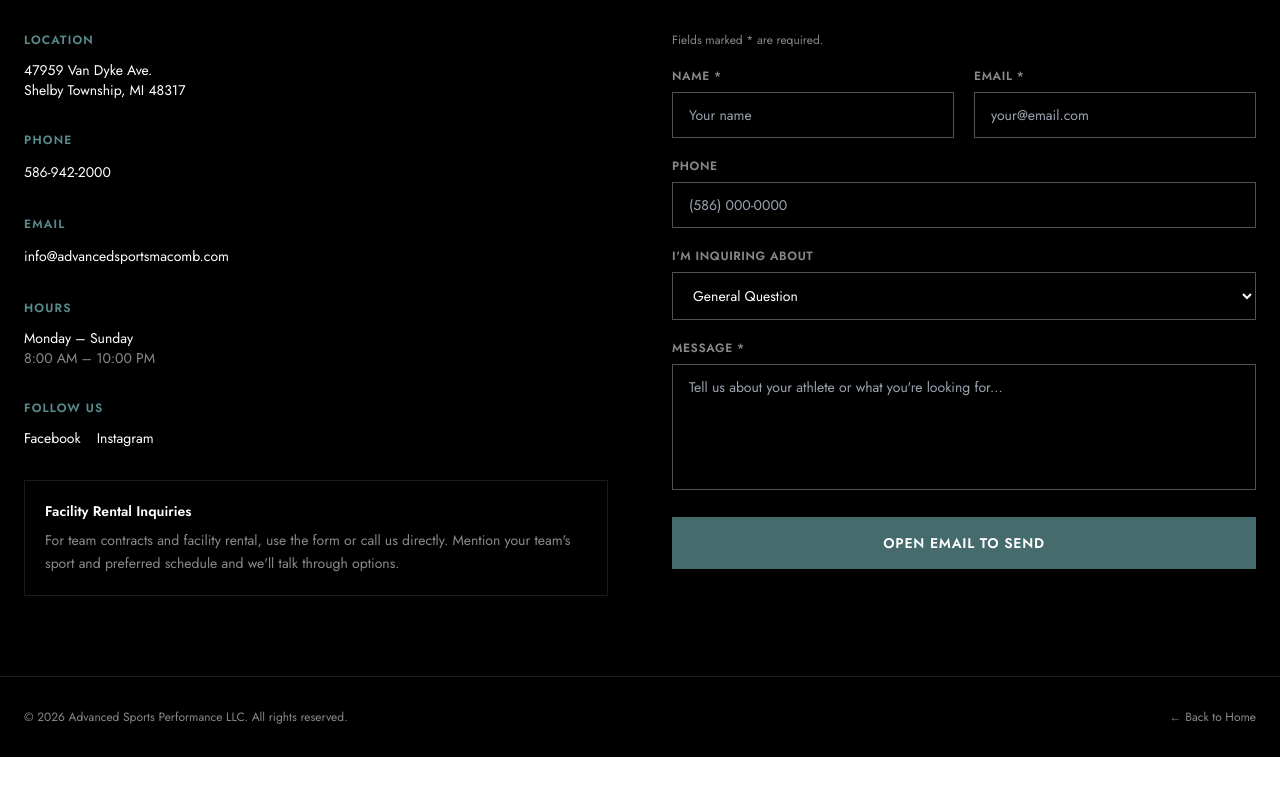
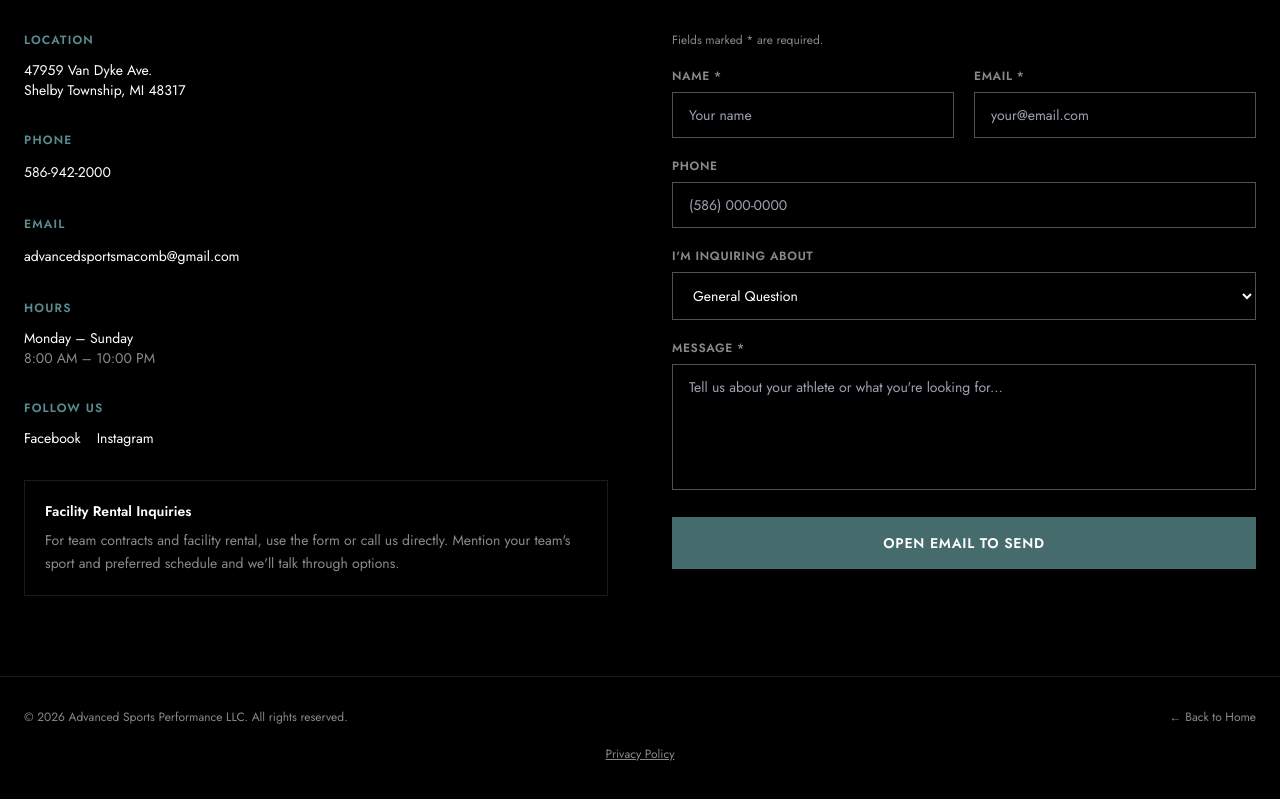
Before and after one commit to o2bswat/advanced-sports-performance, a Next.js app: page /contact in a window 1280 px wide. Shown: the part 722-1521 px from the top of the page. Before the commit the page ends 1479 px from the top, so only its background shows below. Built offline with nearby package versions, Linux system fonts and the light colour scheme.

Commit message:
Standardize ASP email and add privacy policy links

```diff
--- a/src/app/contact/ContactClient.tsx
+++ b/src/app/contact/ContactClient.tsx
@@ -59,7 +59,7 @@ function ContactForm() {
     const body = encodeURIComponent(
       `Name: ${formData.name}\\nEmail: ${formData.email}\\nPhone: ${formData.phone}\\n\\n${formData.message}`
     );
-    window.location.href = `mailto:info@advancedsportsmacomb.com?subject=${subject}&body=${body}`;
+    window.location.href = `mailto:advancedsportsmacomb@gmail.com?subject=${subject}&body=${body}`;
 
   };
 
@@ -207,7 +207,7 @@ export default function ContactClient() {
                 </div>
                 <div>
                   <p className="text-[#5A8C8F] text-xs font-semibold uppercase tracking-widest mb-3">Email</p>
-                  <a href="mailto:info@advancedsportsmacomb.com" className="text-white text-sm hover:text-[#5A8C8F] transition-colors">info@advancedsportsmacomb.com</a>
+                  <a href="mailto:advancedsportsmacomb@gmail.com" className="text-white text-sm hover:text-[#5A8C8F] transition-colors">advancedsportsmacomb@gmail.com</a>
                 </div>
                 <div>
                   <p className="text-[#5A8C8F] text-xs font-semibold uppercase tracking-widest mb-3">Hours</p>
@@ -241,7 +241,7 @@ export default function ContactClient() {
             <p className="text-[#88898B] text-xs">© 2026 Advanced Sports Performance LLC. All rights reserved.</p>
             <Link href="/" className="text-[#88898B] hover:text-white text-xs transition-colors">← Back to Home</Link>
           </div>
-        </footer>
+          <div className="max-w-7xl mx-auto px-6 mt-4 text-center"><Link href="/privacy" className="text-[#88898B] hover:text-white text-xs underline">Privacy Policy</Link></div>\n        </footer>
       </main>
     </>
   );
```
